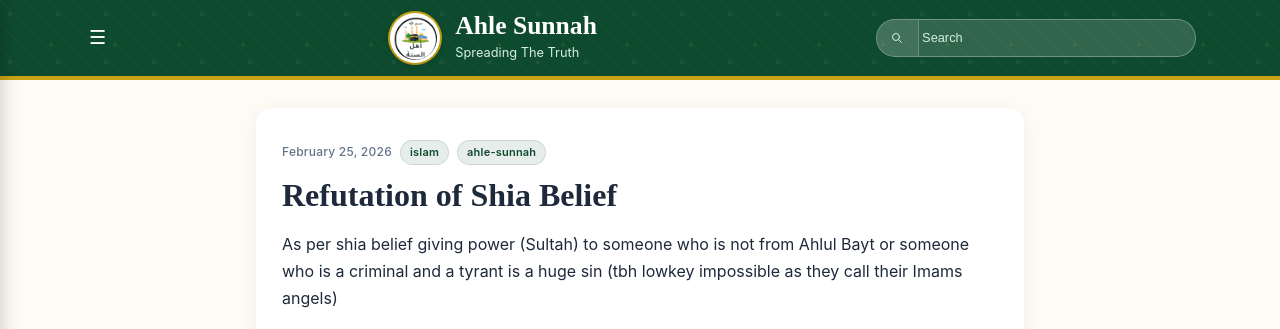
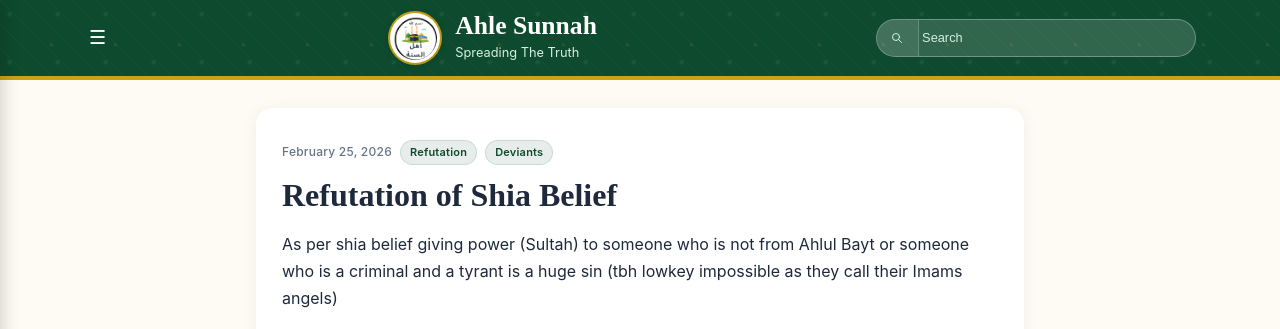
Before and after one commit to Fali17/ahlesunnah, a Jekyll site: the page built from _posts/2026-02-25-refutation-of-shia-belief.md, in a window 1280 px wide and 900 px high. Shown: the top 329 px of the window. Built offline with Jekyll 4.4.1, drawn with Linux system fonts in a browser that asks for light colours.

Commit message:
Update 2026-02-25-refutation-of-shia-belief.md

```diff
--- a/_posts/2026-02-25-refutation-of-shia-belief.md
+++ b/_posts/2026-02-25-refutation-of-shia-belief.md
@@ -2,7 +2,7 @@
 layout: post
 title: "Refutation of Shia Belief"
 date: 2026-02-25 21:28:00 +0000
-tags: [islam, ahle-sunnah]
+tags: [Refutation,Deviants]
 ---
 
 As per shia belief giving power (Sultah) to someone who is not from Ahlul Bayt or someone who is a criminal and a tyrant is a huge sin (tbh lowkey impossible as they call their Imams angels)
```
